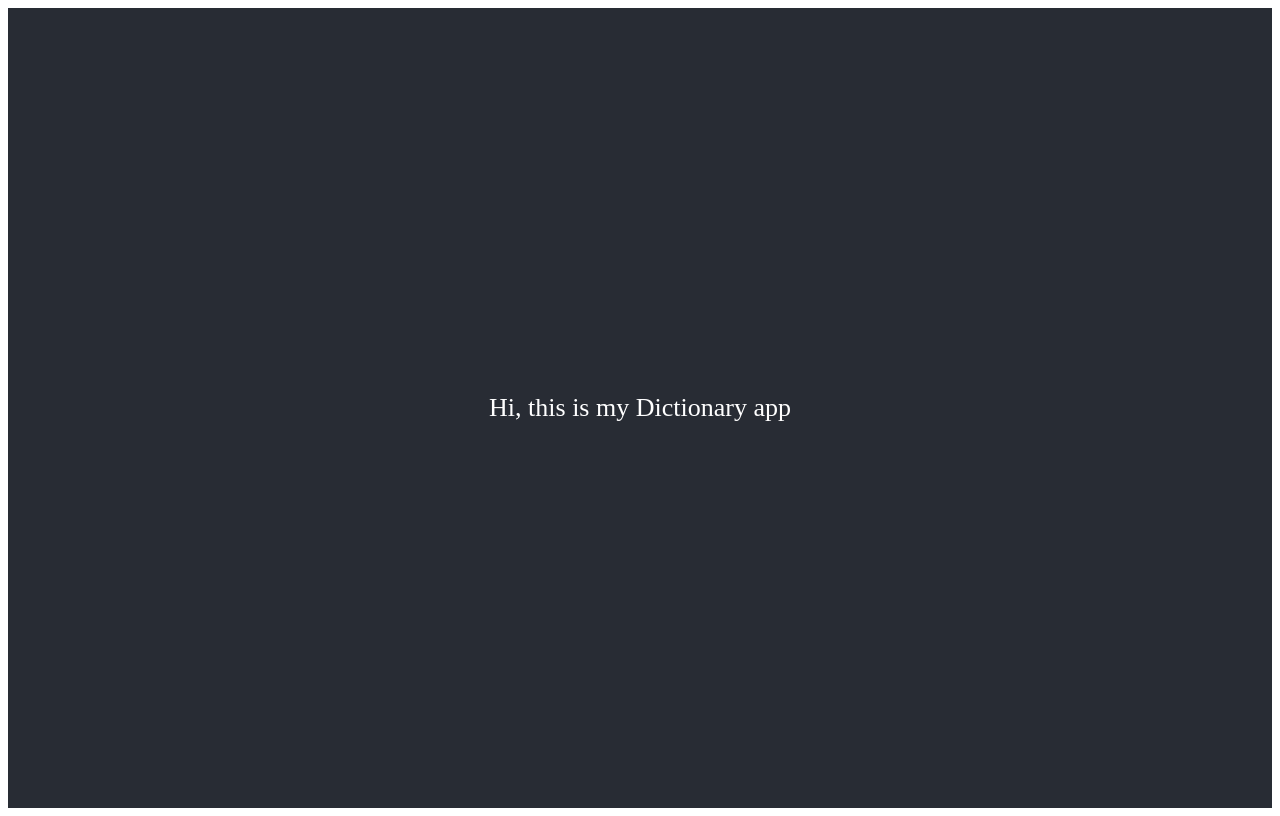
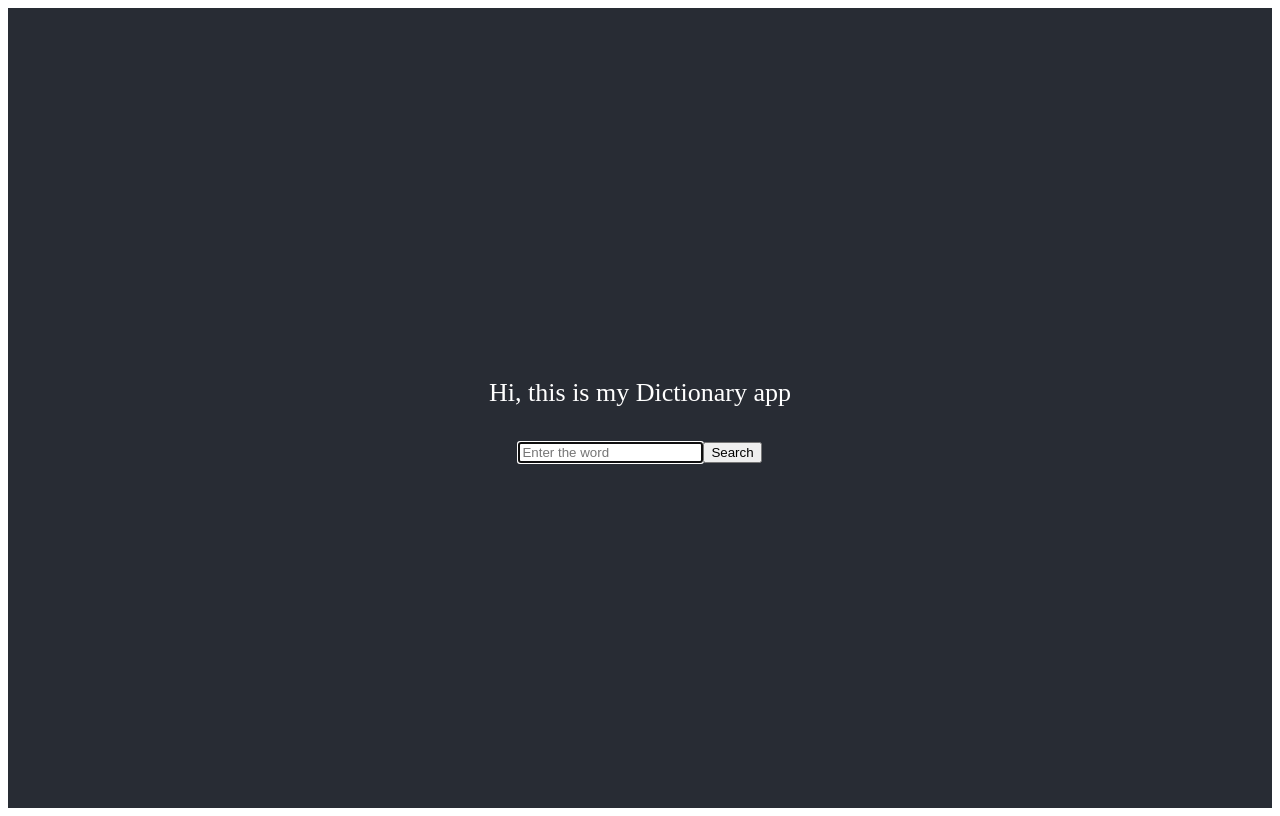
Before and after one commit to Chillmoon/dictionary-react, a React (Create React App) app: page / in a window 1280 px wide. Built offline with nearby package versions, Linux system fonts and the light colour scheme.

Commit message:
add basic searching engine

```diff
--- a/package.json
+++ b/package.json
@@ -6,6 +6,7 @@
     "@testing-library/jest-dom": "^5.16.5",
     "@testing-library/react": "^13.3.0",
     "@testing-library/user-event": "^13.5.0",
+    "bootstrap": "^5.2.0",
     "react": "^18.2.0",
     "react-dom": "^18.2.0",
     "react-scripts": "5.0.1",
--- a/src/App.js
+++ b/src/App.js
@@ -1,10 +1,12 @@
 import "./App.css";
+import SearchEngine from "./SearchEngine";
 
 function App() {
   return (
     <div className="App">
       <header className="App-header">
         <p>Hi, this is my Dictionary app</p>
+        <SearchEngine defaultWord="cat" />
       </header>
     </div>
   );
--- /dev/null
+++ b/src/SearchEngine.js
@@ -0,0 +1,27 @@
+import React, { useState } from "react";
+
+export default function SearchEngine(props) {
+  let [keyword, setKeyword] = useState(props.defaultWord);
+  function handleSubmit(event) {
+    event.preventDefault();
+    alert(`Searching for ${keyword}`);
+  }
+
+  function handleKeywordChange(event) {
+    setKeyword(event.target.value);
+  }
+
+  return (
+    <div classname="SearchEngine">
+      <form onSubmit={handleSubmit}>
+        <input
+          type="search"
+          autoFocus={true}
+          placeholder="Enter the word"
+          onChange={handleKeywordChange}
+        ></input>
+        <button type="submit">Search</button>
+      </form>
+    </div>
+  );
+}
```
Also changed, not shown: 1 other file (tests, documents, lock files or other folders).
